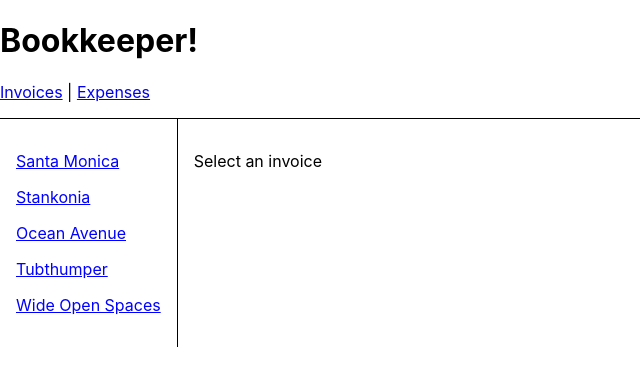
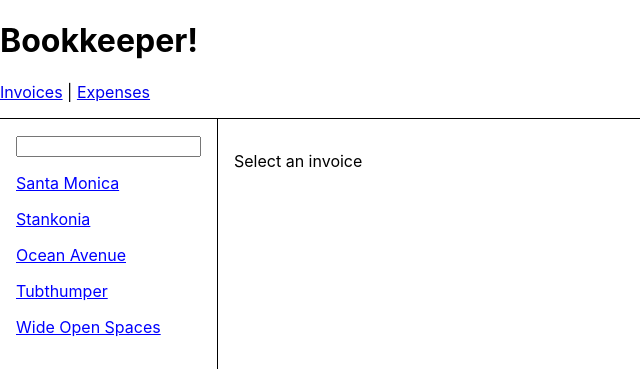
Before and after one commit to alexaunter/router-tutorial, a React (Create React App) app: page /invoices in a window 1280 px wide. Shown: the top 386 px of the page, without its empty margins (0-640 px from the left). Built offline with nearby package versions, Linux system fonts and the light colour scheme.

Commit message:
feat(invoices): add filtering and url params

```diff
--- a/src/routes/invoices.jsx
+++ b/src/routes/invoices.jsx
@@ -1,8 +1,13 @@
-import { NavLink, Outlet } from "react-router-dom";
+import {
+  NavLink,
+  Outlet,
+  useSearchParams
+} from "react-router-dom";
 import { getInvoices } from "../data";
 
 export default function Invoices() {
   let invoices = getInvoices();
+  let [searchParams, setSearchParams] = useSearchParams();
   return (
     <div style={{ display: "flex" }}>
       <nav
@@ -11,7 +16,25 @@
           padding: "1rem"
         }}
       >
-        {invoices.map(invoice => (
+        <input
+          value={searchParams.get("filter") || ""}
+          onChange={event => {
+            let filter = event.target.value;
+            if (filter) {
+              setSearchParams({ filter });
+            } else {
+              setSearchParams({});
+            }
+          }}
+        />
+        {invoices
+          .filter(invoice => {
+            let filter = searchParams.get("filter");
+            if (!filter) return true;
+            let name = invoice.name.toLowerCase();
+            return name.includes(filter.toLowerCase());
+          })
+          .map(invoice => (
                     <NavLink
             className={({ isActive }) => isActive ? "red" : "blue"}
             style={({ isActive }) => {
```
